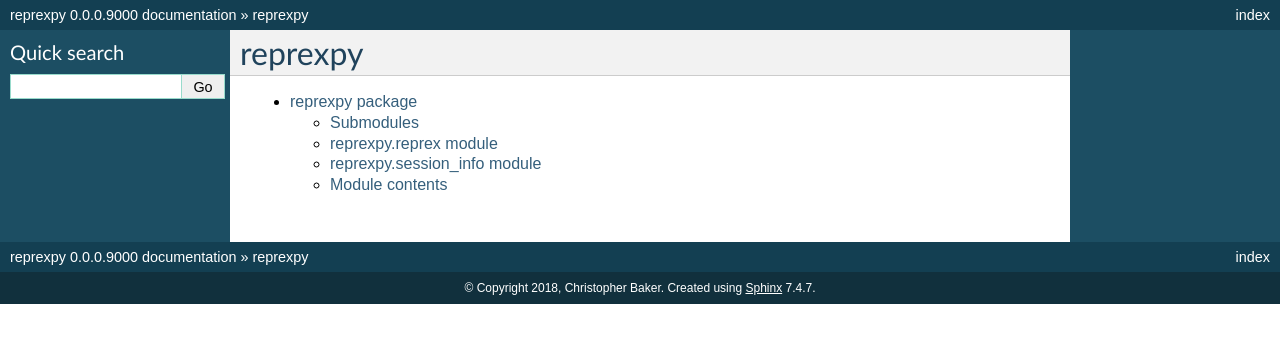
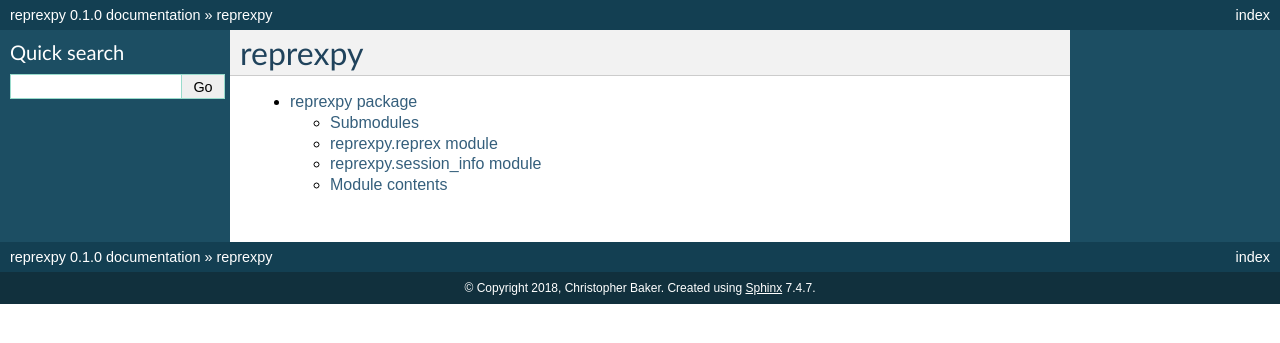
Before and after one commit to crew102/reprexpy, a Sphinx documentation site: the page built from docs/source/modules.rst, in a window 1280 px wide. Shown: the top 343 px of the page. Built offline with Sphinx 7.4.7, drawn with Linux system fonts in a browser that asks for light colours.

Commit message:
bump version

```diff
--- a/docs/source/conf.py
+++ b/docs/source/conf.py
@@ -25,7 +25,7 @@ author = u'Christopher Baker'
 # The short X.Y version
 version = u''
 # The full version, including alpha/beta/rc tags
-release = u'0.0.0.9000'
+release = u'0.1.0'
 
 
 # -- General configuration ---------------------------------------------------
--- a/setup.py
+++ b/setup.py
@@ -17,7 +17,7 @@ with open(path.join(this_directory, 'README.md')) as f:
 
 setup(
     name='reprexpy',
-    version='0.0.0.9000',
+    version='0.1.0',
     description='Render reproducible examples of Python code (port of R '
                 'package `reprex`)',
     long_description=long_description,
```
